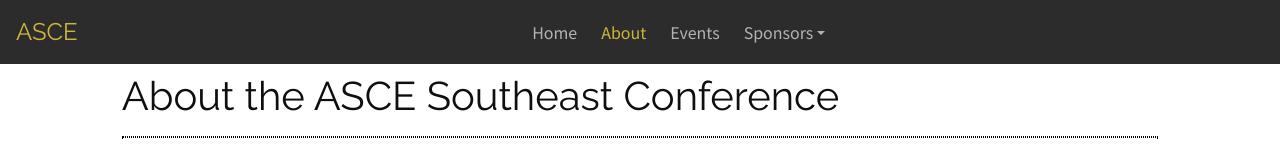
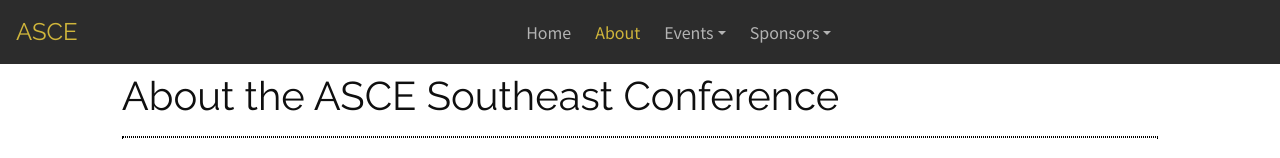
Before and after one commit to RaghavAgarwal0704/ASCE-site, a React (Create React App) app in the folder client/: page /about in a window 1280 px wide. Shown: the top 158 px of the page. Built offline with nearby package versions, Linux system fonts and the light colour scheme.

Commit message:
update navbar ( add events dropdown)

```diff
--- a/client/src/components/navbar.component.js
+++ b/client/src/components/navbar.component.js
@@ -64,6 +64,32 @@
                         </NavItem>
                         <NavItem className='m-1 my-2 my-lg-1'>
                             <NavLink to='/event'>Events</NavLink>
+                            <UncontrolledDropdown
+                                nav
+                                inNavbar
+                                className='display-inline px-0'>
+                                <DropdownToggle
+                                    nav
+                                    caret
+                                    className='display-inline px-0'></DropdownToggle>
+                                <DropdownMenu className='dropdown-menu-center'>
+                                    <DropdownItem>
+                                        <NavLink to='/event/national' exact>
+                                            National Events
+                                        </NavLink>
+                                    </DropdownItem>
+                                    <DropdownItem>
+                                        <NavLink to='/event/inhouse'>
+                                            Inhouse Events
+                                        </NavLink>
+                                    </DropdownItem>
+                                    <DropdownItem>
+                                        <NavLink to='/event/workshop'>
+                                            Workshops
+                                        </NavLink>
+                                    </DropdownItem>
+                                </DropdownMenu>
+                            </UncontrolledDropdown>
                         </NavItem>
                         <NavItem className='m-1 my-2 my-lg-1'>
                             <NavLink to='/sponsors'>Sponsors</NavLink>
```
